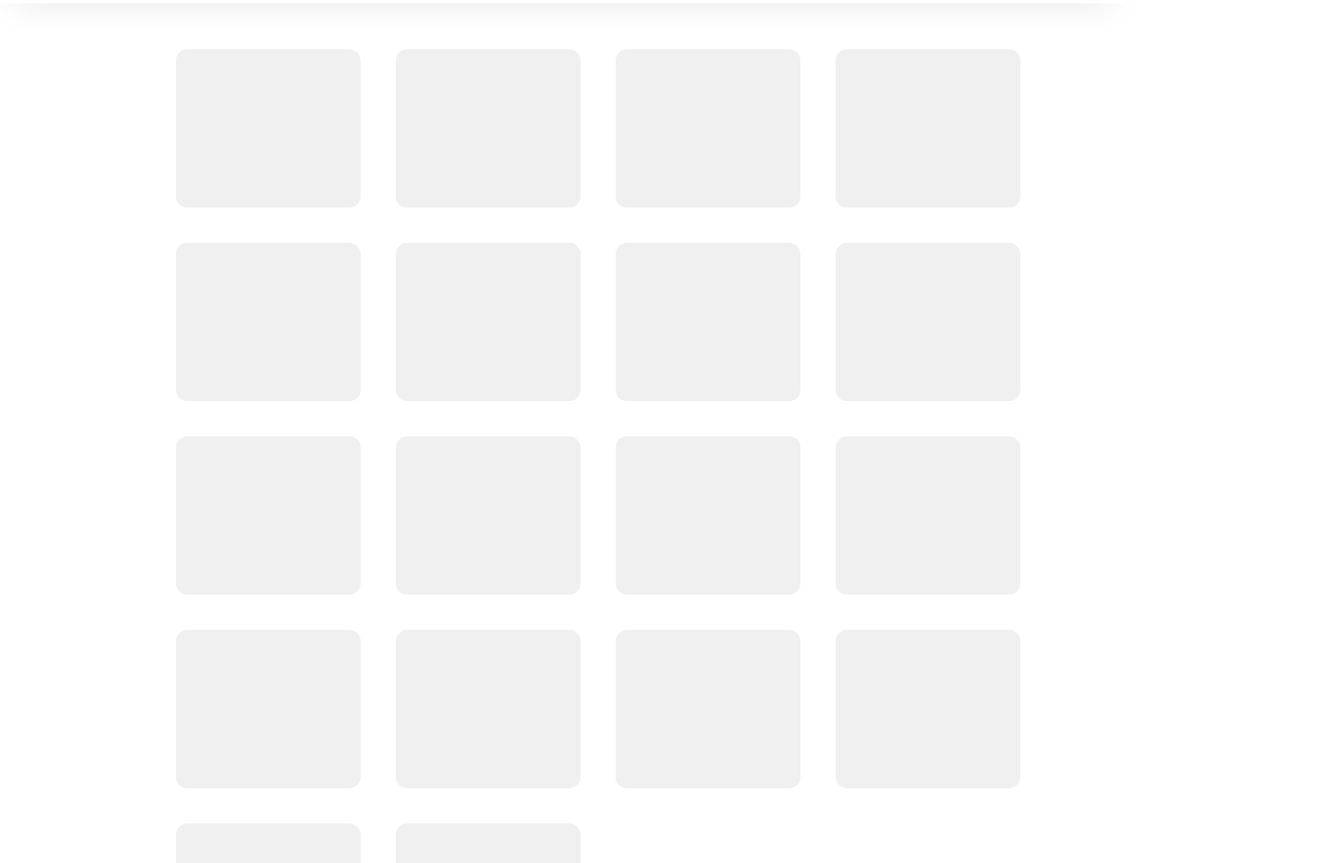
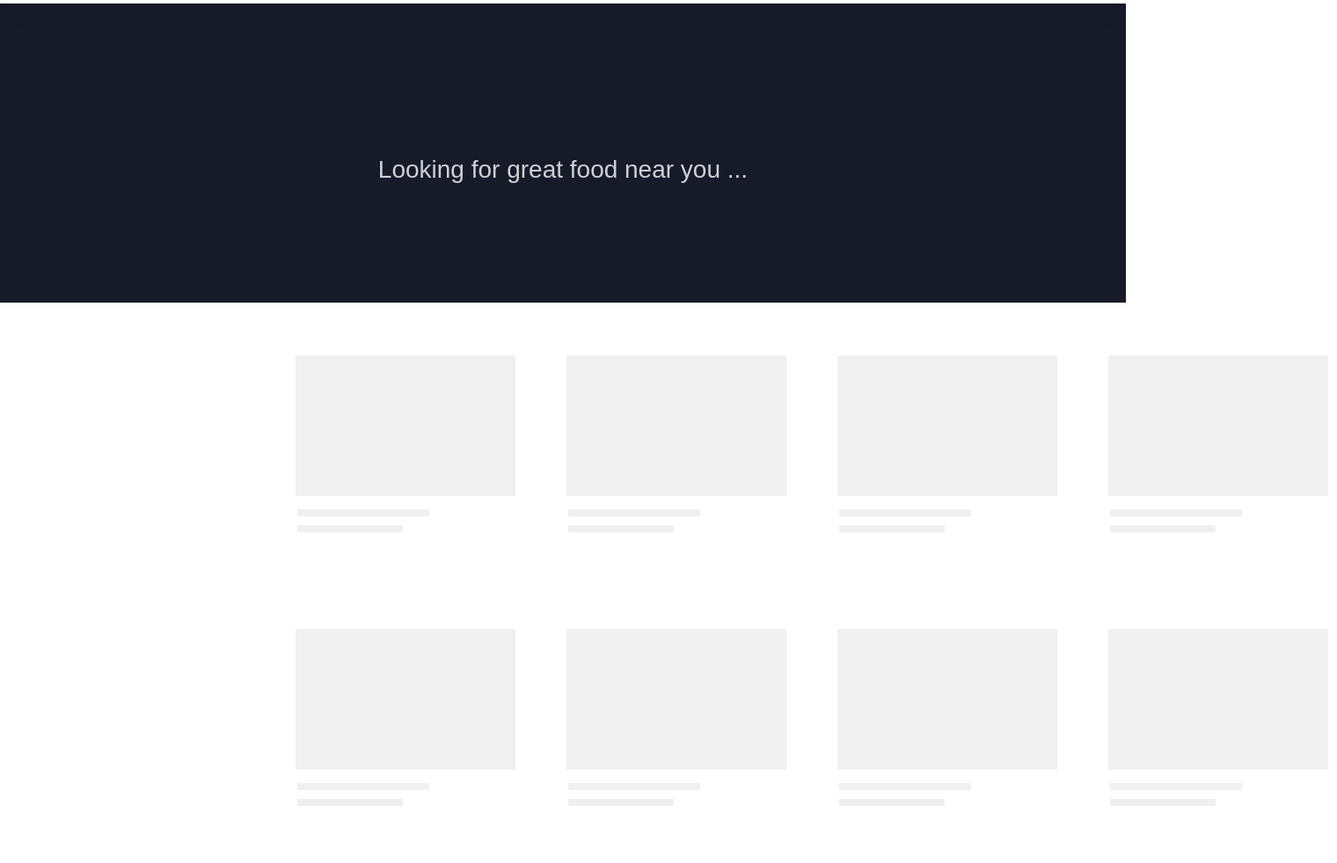
Before and after one commit to Raveen99/Food-Bazar, a React app: page / in a window 1280 px wide. Shown: the part 76-1057 px from the top of the page at 88% size, 1520 px wide, since content can reach past the window. Built offline with nearby package versions, Linux system fonts and the light colour scheme; no server answers.

Commit message:
Updating Home Shimmer UI.

```diff
--- /dev/null
+++ b/src/Shimmers/BannerShimmer.js
@@ -0,0 +1,11 @@
+const BannerShimmer = () => {
+  return (
+    <div className="banner-shimmer">
+      <div>
+        <h2 className="banner-text">Looking for great food near you ...</h2>
+      </div>
+    </div>
+  );
+};
+
+export default BannerShimmer;
--- /dev/null
+++ b/src/Shimmers/HomeShimmer.js
@@ -0,0 +1,23 @@
+import BannerShimmer from "./BannerShimmer";
+import RestaurantCardShimmer from "./RestaurantCardShimmer";
+const HomeShimmer = () => {
+  return (
+    <div>
+      <BannerShimmer />
+      <div className="body-container">
+        <div className="shimmer-home-container shimmer-card-container">
+          <RestaurantCardShimmer />
+          <RestaurantCardShimmer />
+          <RestaurantCardShimmer />
+          <RestaurantCardShimmer />
+          <RestaurantCardShimmer />
+          <RestaurantCardShimmer />
+          <RestaurantCardShimmer />
+          <RestaurantCardShimmer />
+          <RestaurantCardShimmer />
+        </div>
+      </div>
+    </div>
+  );
+};
+export default HomeShimmer;
--- a/src/Shimmers/RestaurantCardShimmer.js
+++ b/src/Shimmers/RestaurantCardShimmer.js
@@ -1,25 +1,10 @@
 const RestaurantCardShimmer = () => {
   return (
-    <div className="body-container">
-      <div className="res-container shimmer-card-container">
-        <div className="shimmer-card"></div>
-        <div className="shimmer-card"></div>
-        <div className="shimmer-card"></div>
-        <div className="shimmer-card"></div>
-        <div className="shimmer-card"></div>
-        <div className="shimmer-card"></div>
-        <div className="shimmer-card"></div>
-        <div className="shimmer-card"></div>
-        <div className="shimmer-card"></div>
-        <div className="shimmer-card"></div>
-        <div className="shimmer-card"></div>
-        <div className="shimmer-card"></div>
-        <div className="shimmer-card"></div>
-        <div className="shimmer-card"></div>
-        <div className="shimmer-card"></div>
-        <div className="shimmer-card"></div>
-        <div className="shimmer-card"></div>
-        <div className="shimmer-card"></div>
+    <div className="home-shimmer">
+      <div className="shimmer-card"></div>
+      <div className="tabs">
+        <div className="tab1"></div>
+        <div className="tab2"></div>
       </div>
     </div>
   );
--- a/src/components/Body.js
+++ b/src/components/Body.js
@@ -1,9 +1,9 @@
 import { useState, useEffect } from "react";
 import { resURL } from "../utils/constants";
-import RestaurantCardShimmer from "../Shimmers/RestaurantCardShimmer";
 import Banner from "./Banner";
 import TopRest from "./TopRest";
 import OnlineRest from "./OnlineRest";
+import HomeShimmer from "../Shimmers/HomeShimmer";
 
 const Body = () => {
   const [listOfRestaurants, setListOfRestaurant] = useState([]);
@@ -46,7 +46,7 @@ const Body = () => {
   };
 
   return listOfRestaurants.length === 0 ? (
-    <RestaurantCardShimmer />
+    <HomeShimmer />
   ) : (
     <div className="body-container">
       <Banner data={bannerData} />
--- a/styles.css
+++ b/styles.css
@@ -275,19 +275,68 @@ ul {
 
 /* Shimmer UI */
 
+.shimmer-home-container {
+  margin-left: calc(20% + 36px);
+  margin-right: calc(20% + 36px);
+  padding: 16px;
+}
+
 .shimmer-card-container {
   display: grid;
   grid-template-columns: repeat(4, 1fr);
 }
 
-.shimmer-card {
-  height: 180px;
-  width: 210px;
-  background-color: #f0f0f0;
+.home-shimmer {
+  display: grid;
   margin-top: -30px;
   margin: 20px;
   padding: 8px;
-  border-radius: 13px;
+}
+
+.shimmer-card {
+  height: 160px;
+  width: 250px;
+  background-color: #f0f0f0;
+}
+
+.tabs {
+  margin-top: 15px;
+  margin-left: 2px;
+  height: 80px;
+  width: 250px;
+}
+.tab1 {
+  background-color: #f0f0f0;
+  width: 150px;
+  height: 10%;
+}
+
+.tab2 {
+  margin-top: 10px;
+  background-color: #f0f0f0;
+  width: 120px;
+  height: 10%;
+}
+
+.banner-shimmer {
+  height: 340px;
+  background-color: #171a29;
+  color: hsla(0, 0%, 100%, 0.8);
+  text-align: center;
+  display: -ms-flexbox;
+  display: flex;
+  -ms-flex-direction: column;
+  flex-direction: column;
+  -ms-flex-pack: center;
+  justify-content: center;
+  position: relative;
+  padding: 0 20px;
+}
+
+.banner-text {
+  font-size: 28px;
+  font-weight: 300;
+  margin: 37px auto 0;
 }
 
 /* Search Container */
@@ -782,11 +831,11 @@ ul {
   justify-content: space-between;
   padding-right: 16px;
   font-size: 1.15rem;
+  background: transparent;
 }
 
 button {
   border: none;
-  background: transparent;
   cursor: pointer;
   outline: none;
   text-align: left;
@@ -811,6 +860,7 @@ button {
 }
 
 .menu-item-container {
+  margin-top: 15px;
   padding-bottom: 14px;
 }
 
@@ -883,3 +933,17 @@ button {
   border-bottom: 0.5px solid #d3d3d3;
   margin-bottom: 24px;
 }
+
+.category-menu :last-child {
+  border: none;
+}
+
+.item-type-img {
+  width: 1rem;
+  height: 1rem;
+}
+.bestseller {
+  margin-left: 5px;
+  color: #ee9c00;
+  font-size: 0.8rem;
+}
```
